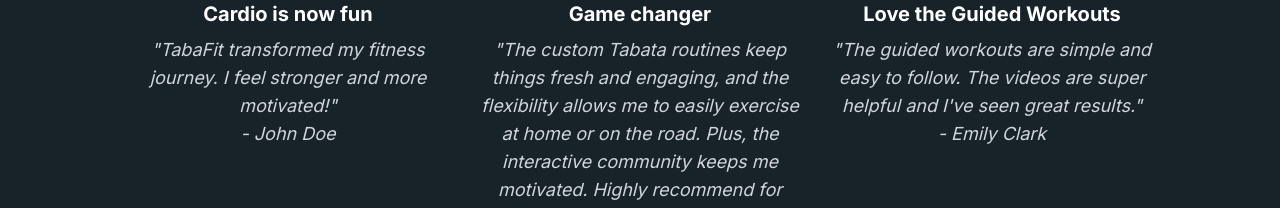
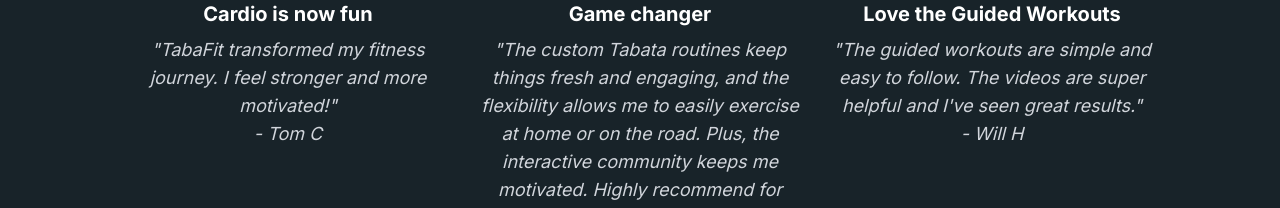
Before and after one commit to mattkuda/tabafit-landing-page, a Next.js app: page / in a window 1280 px wide. Shown: the part 2460-2668 px from the top of the page. Built offline with nearby package versions, Linux system fonts and the light colour scheme.

Commit message:
Name updates

```diff
--- a/src/app/components/SuccessStories.tsx
+++ b/src/app/components/SuccessStories.tsx
@@ -17,7 +17,7 @@
             </div>
             <h3 className="text-xl font-bold mb-2">Cardio is now fun</h3>
             <p className="text-gray-300 italic text-lg">"TabaFit transformed my fitness journey. I feel stronger and more motivated!"</p>
-            <p className="text-gray-300 italic text-lg">- John Doe</p>
+            <p className="text-gray-300 italic text-lg">- Tom C</p>
           </div>
 
           {/* Second column */}
@@ -44,7 +44,7 @@
             </div>
             <h3 className="text-xl font-bold mb-2">Love the Guided Workouts</h3>
             <p className="text-gray-300 italic text-lg">"The guided workouts are simple and easy to follow. The videos are super helpful and I've seen great results."</p>
-            <p className="text-gray-300 italic text-lg">- Emily Clark</p>
+            <p className="text-gray-300 italic text-lg">- Will H</p>
           </div>
         </div>
       </div>
```
